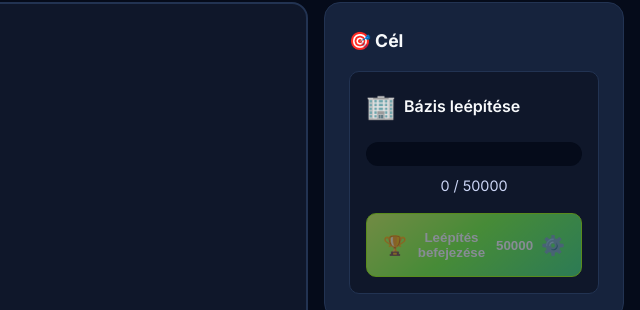
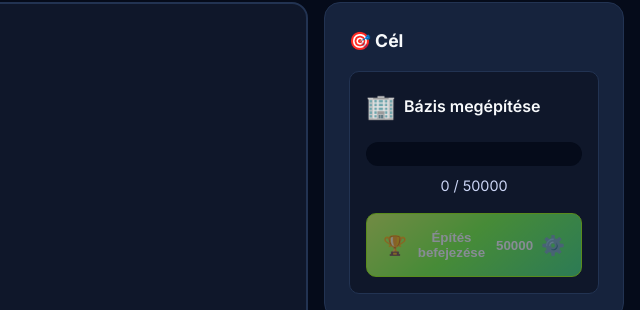
Before and after one commit to Bali0531-RC/exeCute-bbb-megoldasok, a plain HTML site: page mining/index.html in a window 1280 px wide. Shown: the part 99-409 px from the top of the page, 640-1280 px from the left. Drawn offline with Linux system fonts and the light colour scheme.

Commit message:
Reset fix

```diff
--- a/mining/index.html
+++ b/mining/index.html
@@ -125,7 +125,7 @@
                     <div class="goal-card">
                         <div class="goal-header">
                             <span class="goal-icon">🏢</span>
-                            <span class="goal-name">Bázis leépítése</span>
+                            <span class="goal-name">Bázis megépítése</span>
                         </div>
                         <div class="goal-progress">
                             <div class="progress-bar">
@@ -137,7 +137,7 @@
                         </div>
                         <button id="completeBaseBtn" class="goal-button" disabled>
                             <span class="btn-icon">🏆</span>
-                            <span class="btn-text">Leépítés befejezése</span>
+                            <span class="btn-text">Építés befejezése</span>
                             <span class="btn-cost">50000</span>
                             <span class="btn-icon">⚙️</span>
                         </button>
--- a/mining/script.js
+++ b/mining/script.js
@@ -532,8 +532,6 @@ class MiningGame {
             if (btn) btn.disabled = this.iron < cost;
             if (costEl) costEl.textContent = cost;
         });
-
-        this.saveGame();
     }
 
     startGameLoop() {
```
